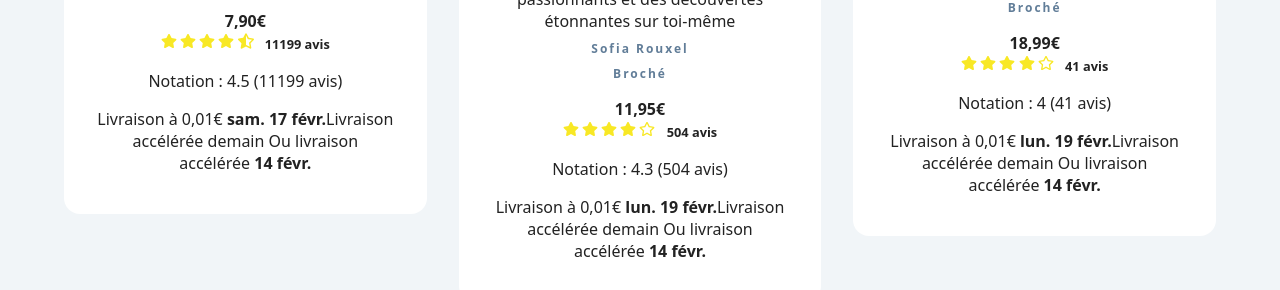
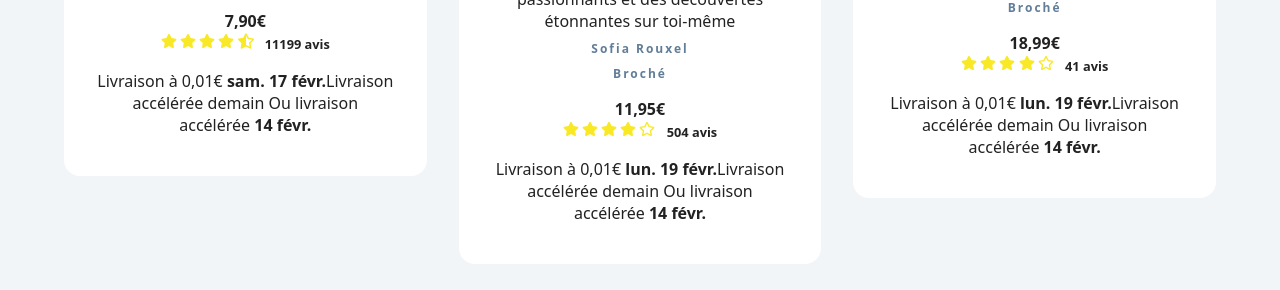
Before and after one commit to aaidene/listes-livres-react, a React (Create React App) app: page / in a window 1280 px wide. Shown: the part 542-832 px from the top of the page. Built offline with nearby package versions, Linux system fonts and the light colour scheme.

Commit message:
correction sur la partie notation

```diff
--- a/src/Livre.js
+++ b/src/Livre.js
@@ -32,7 +32,6 @@ return (
  text={`${avis} avis`}
 />
 
-     <p>Notation : {notation} ({avis} avis)</p>
      <p>Livraison à {coutDELivraison} <b>{dateDeLivraison}</b>{conditionDELivraison} Ou livraison accélérée <b>{dateDeLivraisonAcce}</b></p>
 
 
```
